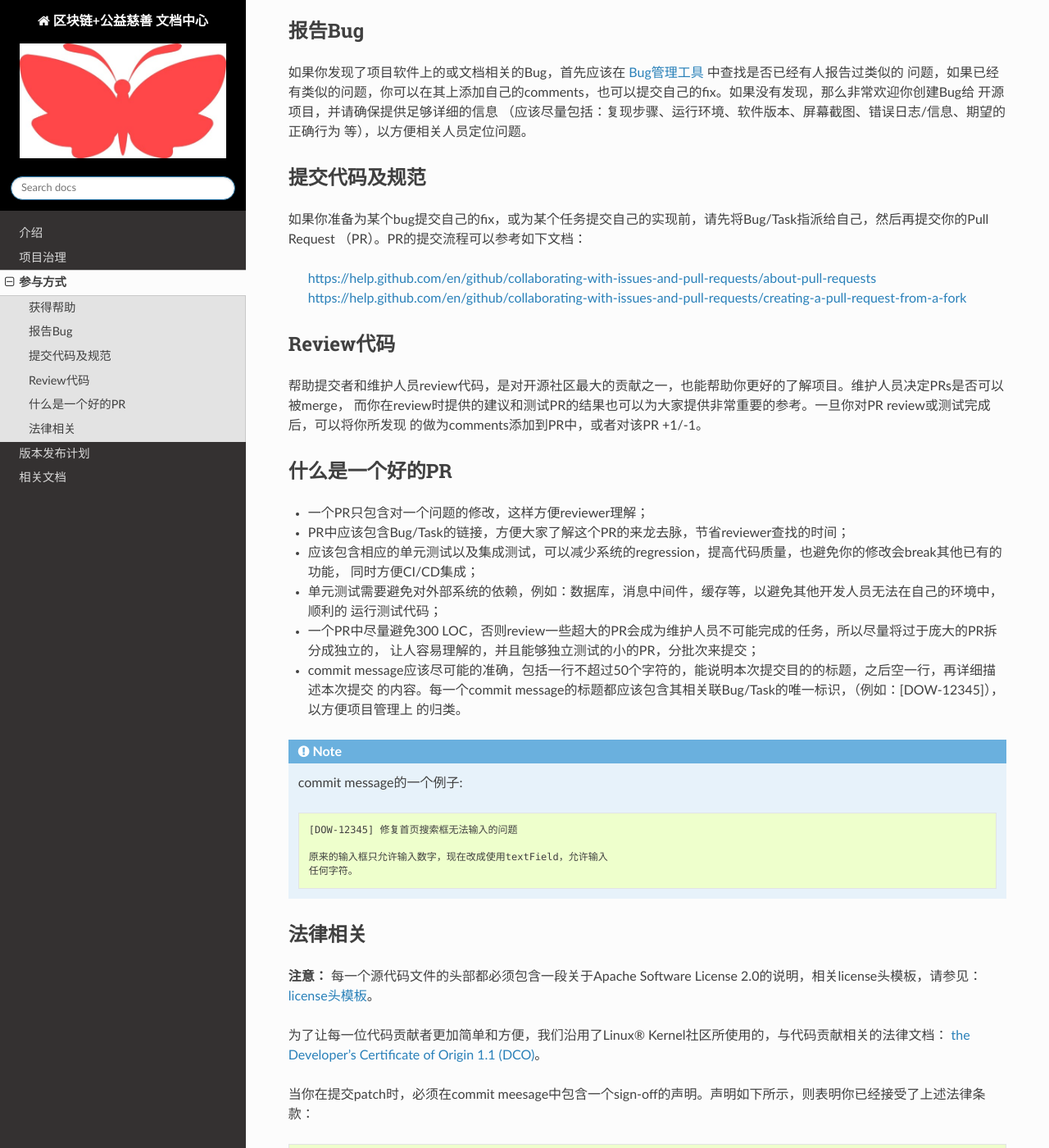
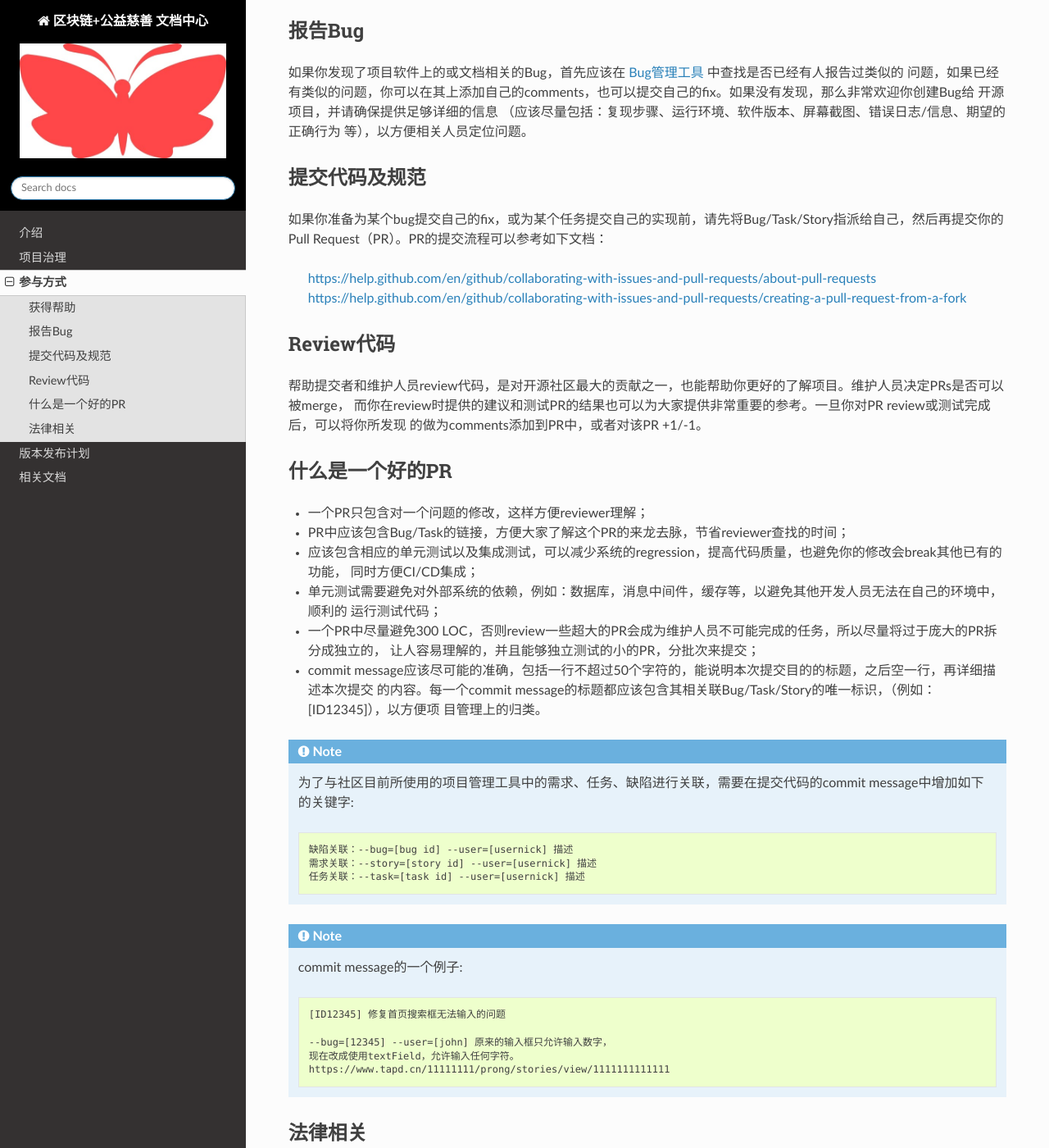
Before and after one commit to csiabb/documents, a Sphinx documentation site: the page built from source/contribution-guide/index.rst, in a window 1280 px wide and 1400 px high, scrolled down 653 px. Shown: the whole window at 82% size. Built offline with Sphinx 7.4.7 and the Read the Docs theme 2.0.0, drawn with Linux system fonts in a browser that asks for light colours; formulas are drawn with MathJax 3.

Commit message:
[ID1000207] 增加与项目管理工具关联的描述
--story=[1000207] --user=[david] 在提交PR的commit message中需要增加
相关关键字，才能与TAPD进行关联。
https://www.tapd.cn/60210943/prong/stories/view/1160210943001000207

Signed-off-by: David Geng <david@arxanfintech.com>

```diff
--- a/source/contribution-guide/index.rst
+++ b/source/contribution-guide/index.rst
@@ -40,8 +40,8 @@
 提交代码及规范
 ===================
 
-如果你准备为某个bug提交自己的fix，或为某个任务提交自己的实现前，请先将Bug/Task指派给自己，然后再提交你的Pull Request
-（PR）。PR的提交流程可以参考如下文档：
+如果你准备为某个bug提交自己的fix，或为某个任务提交自己的实现前，请先将Bug/Task/Story指派给自己，然后再提交你的
+Pull Request（PR）。PR的提交流程可以参考如下文档：
 
   https://help.github.com/en/github/collaborating-with-issues-and-pull-requests/about-pull-requests
   https://help.github.com/en/github/collaborating-with-issues-and-pull-requests/creating-a-pull-request-from-a-fork
@@ -67,16 +67,27 @@ Review代码
 * 一个PR中尽量避免300 LOC，否则review一些超大的PR会成为维护人员不可能完成的任务，所以尽量将过于庞大的PR拆分成独立的，
   让人容易理解的，并且能够独立测试的小的PR，分批次来提交；
 * commit message应该尽可能的准确，包括一行不超过50个字符的，能说明本次提交目的的标题，之后空一行，再详细描述本次提交
-  的内容。每一个commit message的标题都应该包含其相关联Bug/Task的唯一标识，（例如：[DOW-12345]），以方便项目管理上
-  的归类。
+  的内容。每一个commit message的标题都应该包含其相关联Bug/Task/Story的唯一标识，（例如：[ID12345]），以方便项
+  目管理上的归类。
+
+
+.. note::
+  为了与社区目前所使用的项目管理工具中的需求、任务、缺陷进行关联，需要在提交代码的commit message中增加如下的关键字::
+
+        缺陷关联：--bug=[bug id] --user=[usernick] 描述
+        需求关联：--story=[story id] --user=[usernick] 描述
+        任务关联：--task=[task id] --user=[usernick] 描述
+
 
 .. note::
   commit message的一个例子::
 
-        [DOW-12345] 修复首页搜索框无法输入的问题
+        [ID12345] 修复首页搜索框无法输入的问题
 
-        原来的输入框只允许输入数字，现在改成使用textField，允许输入
-        任何字符。
+        --bug=[12345] --user=[john] 原来的输入框只允许输入数字，
+        现在改成使用textField，允许输入任何字符。
+        https://www.tapd.cn/11111111/prong/stories/view/1111111111111
+
 
 法律相关
 ===================
```
